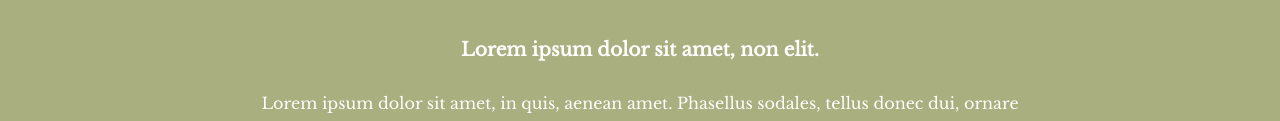
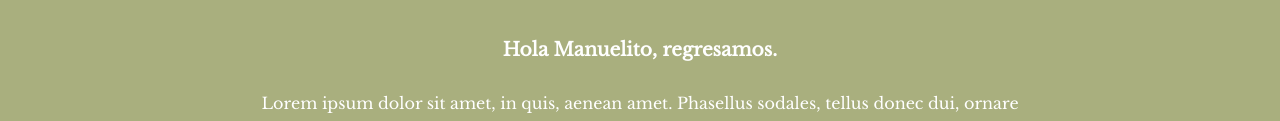
Before and after one commit to tonyplfx/CSS---My-Site, a plain HTML site: page index.html in a window 1280 px wide. Shown: the part 1773-1894 px from the top of the page. Drawn offline with nearby package versions, Linux system fonts and the light colour scheme.

Commit message:
Hola Manuelito jaja

```diff
--- a/index.html
+++ b/index.html
@@ -54,7 +54,7 @@
 
 <div class="bottom-container">
     <h2>Get In Touch</h2>
-        <h3>Lorem ipsum dolor sit amet, non elit.</h3>
+        <h3>Hola Manuelito, regresamos.</h3>
         <p>Lorem ipsum dolor sit amet, in quis, aenean amet. Phasellus sodales, tellus donec dui, ornare erat.</p>
         <a class="btn" href="mailto:name@email.com">CONTACT ME</a>
   <a class="footer-link" href="https://www.linkedin.com/">LinkedIn</a>
```
